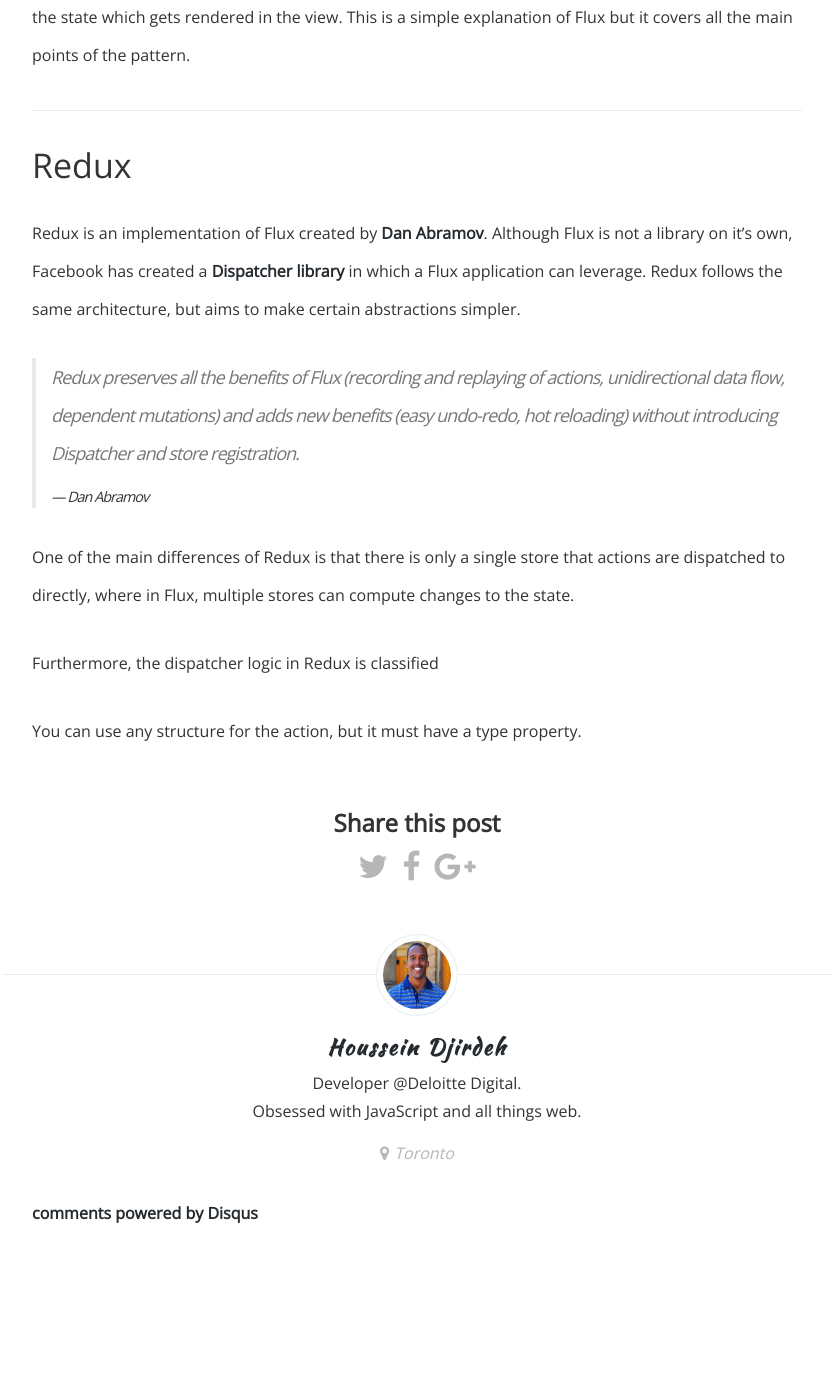
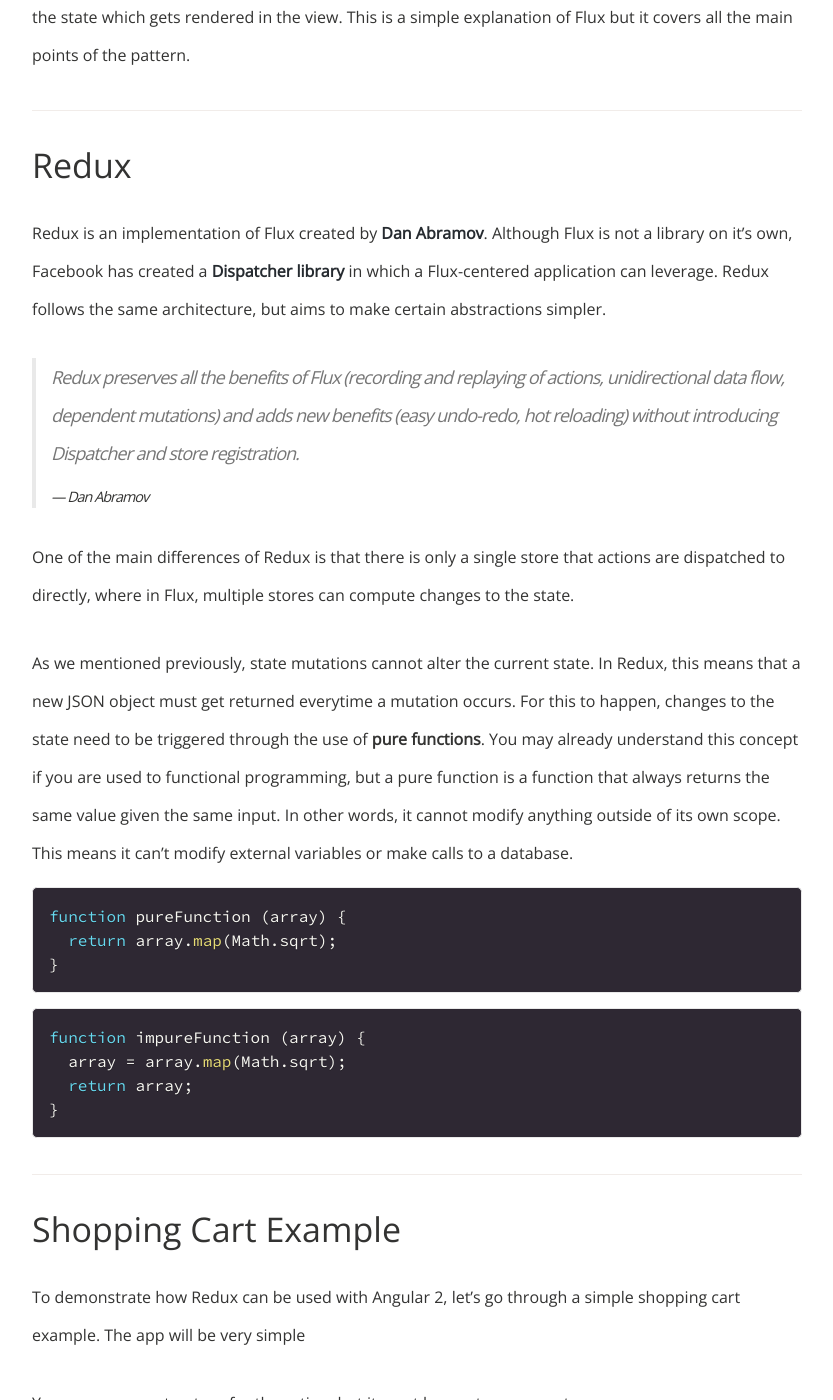
Before and after one commit to housseindjirdeh/hdjirdeh.github.io, a Jekyll site: the page built from _posts/2016-06-12-introduction-to-angular2-and-redux.markdown, in a window 1280 px wide and 1400 px high, scrolled down 2258 px. Shown: the whole window, without its empty margins (223-1056 px from the left). Built offline with Jekyll 4.4.1, drawn with Linux system fonts in a browser that asks for light colours; nearby versions of some CDN libraries; comment, search, counter and statistics services are not loaded; before the commit the page ends 3485 px from its top, so only the background shows below that.

Commit message:
Added to post 3

```diff
--- a/_posts/2016-06-12-introduction-to-angular2-and-redux.markdown
+++ b/_posts/2016-06-12-introduction-to-angular2-and-redux.markdown
@@ -34,7 +34,7 @@
 
 Redux
 ------------------
-Redux is an implementation of Flux created by [Dan Abramov](https://medium.com/@dan_abramov). Although Flux is not a library on it's own, Facebook has created a [Dispatcher library](https://github.com/facebook/flux) in which a Flux application can leverage. Redux follows the same architecture, but aims to make certain abstractions simpler.
+Redux is an implementation of Flux created by [Dan Abramov](https://medium.com/@dan_abramov). Although Flux is not a library on it's own, Facebook has created a [Dispatcher library](https://github.com/facebook/flux) in which a Flux-centered application can leverage. Redux follows the same architecture, but aims to make certain abstractions simpler.
 
 <blockquote>
   <p>Redux preserves all the benefits of Flux (recording and replaying of actions, unidirectional data flow, dependent mutations) and adds new benefits (easy undo-redo, hot reloading) without introducing Dispatcher and store registration.</p>
@@ -43,10 +43,23 @@
 
 One of the main differences of Redux is that there is only a single store that actions are dispatched to directly, where in Flux, multiple stores can compute changes to the state.
 
-Furthermore, the dispatcher logic in Redux is classified
+As we mentioned previously, state mutations cannot alter the current state. In Redux, this means that a new JSON object must get returned everytime a mutation occurs. For this to happen, changes to the state need to be triggered through the use of **pure functions**. You may already understand this concept if you are used to functional programming, but a pure function is a function that always returns the same value given the same input. In other words, it cannot modify anything outside of its own scope. This means it can't modify external variables or make calls to a database.
 
+{% highlight javascript %}
+function pureFunction (array) {
+  return array.map(Math.sqrt);
+}
+{% endhighlight %}
 
+{% highlight javascript %}
+function impureFunction (array) {
+  array = array.map(Math.sqrt);
+  return array;
+}
+{% endhighlight %}
 
-
+Shopping Cart Example
+------------------
+To demonstrate how Redux can be used with Angular 2, let's go through a simple shopping cart example. The app will be very simple
 
 You can use any structure for the action, but it must have a type property.
```
